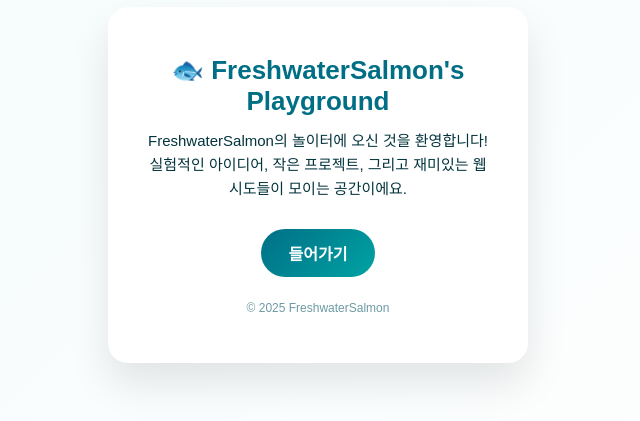
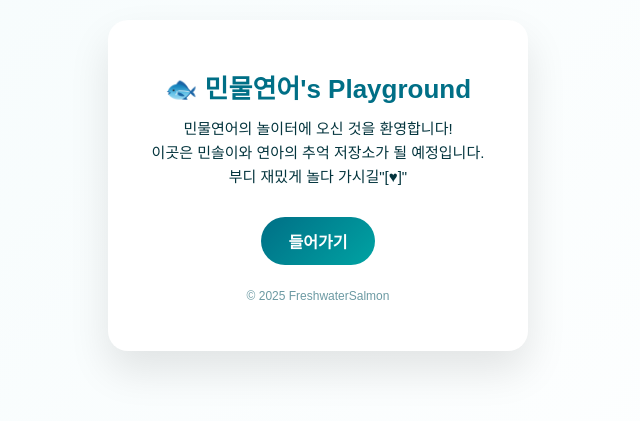
Before and after one commit to 2707p/Freshwater-Salmon-s-playground, a plain HTML site: page index.html in a window 1280 px wide. Shown: the part 215-636 px from the top of the page, without its empty margins (322-962 px from the left). Drawn offline with Linux system fonts and the light colour scheme.

Commit message:
Update index.html

```diff
--- a/index.html
+++ b/index.html
@@ -87,10 +87,11 @@
 
 <body>
   <div class="card">
-    <h1>🐟 FreshwaterSalmon's Playground</h1>
+    <h1>🐟 민물연어's Playground </h1>
     <p>
-      FreshwaterSalmon의 놀이터에 오신 것을 환영합니다!<br />
-      실험적인 아이디어, 작은 프로젝트, 그리고 재미있는 웹 시도들이 모이는 공간이에요.
+      민물연어의 놀이터에 오신 것을 환영합니다!<br />
+      이곳은 민솔이와 연아의 추억 저장소가 될 예정입니다.
+      부디 재밌게 놀다 가시길"[♥]"
     </p>
 
     <a href="#" class="btn">들어가기</a>
```
